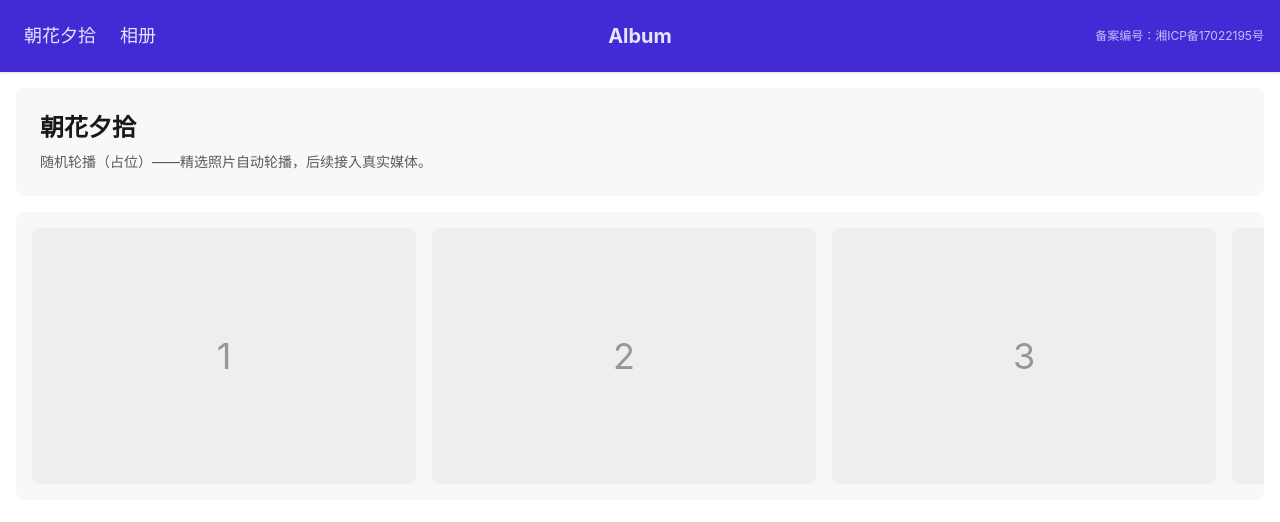
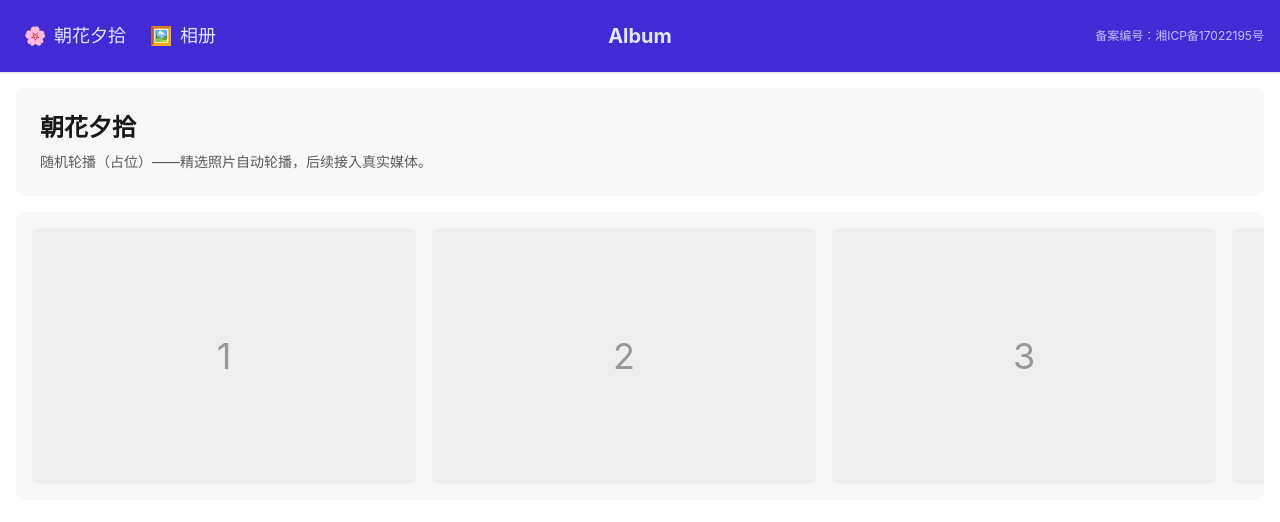
Before and after one commit to wangjia184/Album, a Svelte app in the folder ui/: page / in a window 1280 px wide. Shown: the top 522 px of the page. Built offline with nearby package versions, Linux system fonts and the light colour scheme; what @iconify/svelte would draw is missing.

Commit message:
feat(ui): unicode icons in navbar menu

```diff
--- a/ui/src/components/NavBar.svelte
+++ b/ui/src/components/NavBar.svelte
@@ -19,15 +19,15 @@
           </svg>
         </summary>
         <ul class="menu dropdown-content z-50 mt-2 w-52 rounded-box bg-primary p-2 text-lg shadow-lg">
-          <li><a href="#/">朝花夕拾</a></li>
-          <li><a href="#/album">相册</a></li>
+          <li><a href="#/"><span aria-hidden="true">🌸</span>朝花夕拾</a></li>
+          <li><a href="#/album"><span aria-hidden="true">🖼️</span>相册</a></li>
         </ul>
       </details>
     </div>
     <div class="hidden gap-1 lg:flex">
       <ul class="menu menu-horizontal px-1 text-lg">
-        <li><a href="#/">朝花夕拾</a></li>
-        <li><a href="#/album">相册</a></li>
+        <li><a href="#/"><span aria-hidden="true">🌸</span>朝花夕拾</a></li>
+        <li><a href="#/album"><span aria-hidden="true">🖼️</span>相册</a></li>
       </ul>
     </div>
   </div>
```
